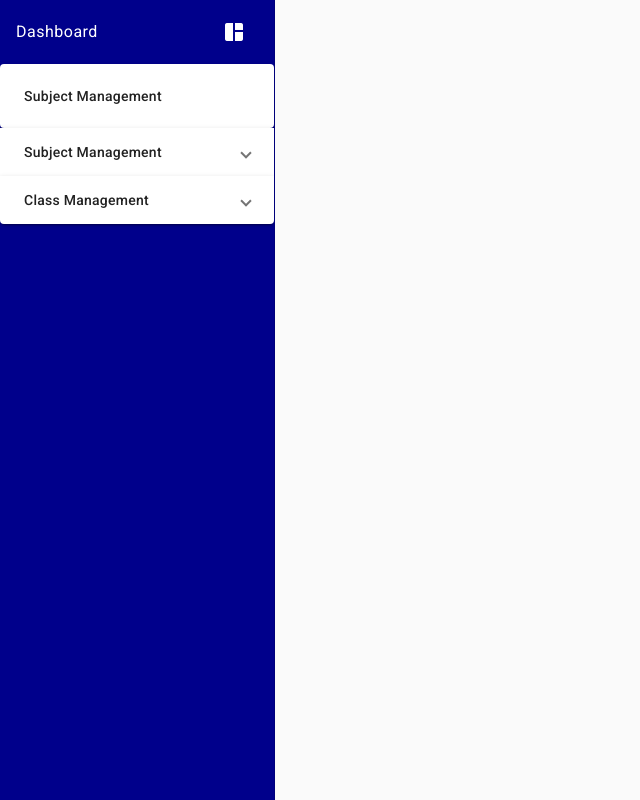
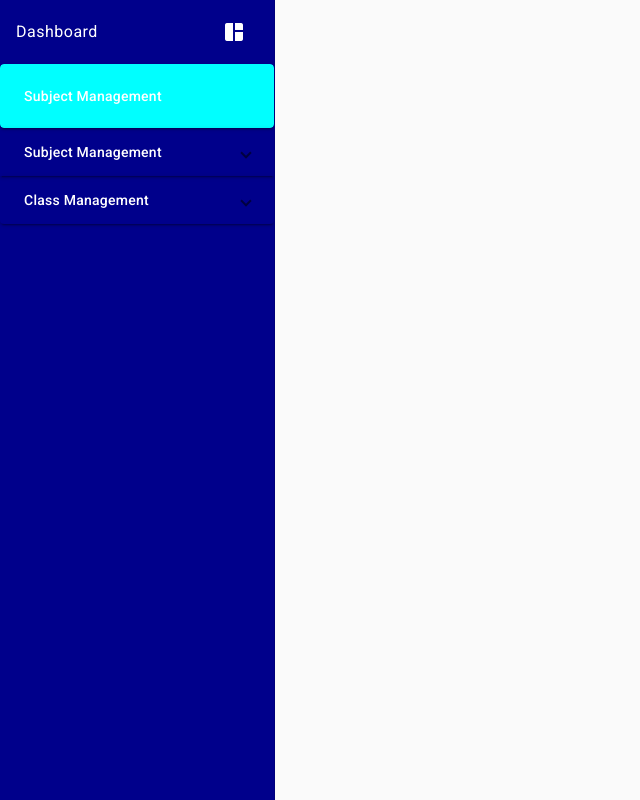
Before and after one commit to codingPentagon/ZoneEd, an Angular app in the folder frontend/: page / in a window 1280 px wide. Shown: the whole page, without its empty margins (0-640 px from the left). Built offline with nearby package versions, Linux system fonts and the light colour scheme.

Commit message:
applied some colors

```diff
--- a/frontend/src/app/shared/nav/nav.component.css
+++ b/frontend/src/app/shared/nav/nav.component.css
@@ -27,3 +27,13 @@ mat-expansion-panel{
 .no-expand /deep/ .mat-expansion-panel-content{
   display: none;
 }
+
+mat-expansion-panel{
+  background-color: transparent;
+  color: white;
+}
+
+.mat-expanded>mat-expansion-panel-header{
+  background-color: cyan;
+  color: white;
+}
```
